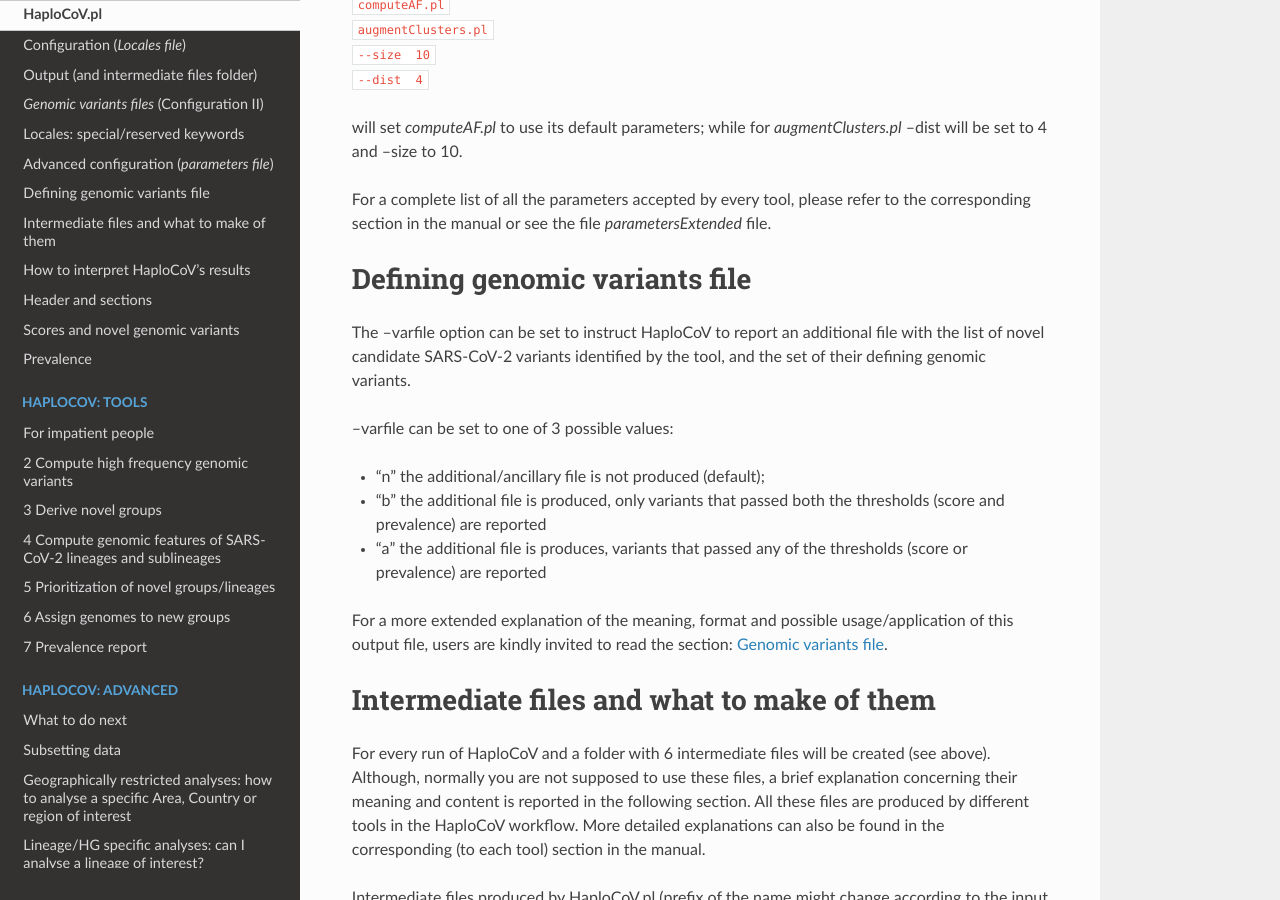
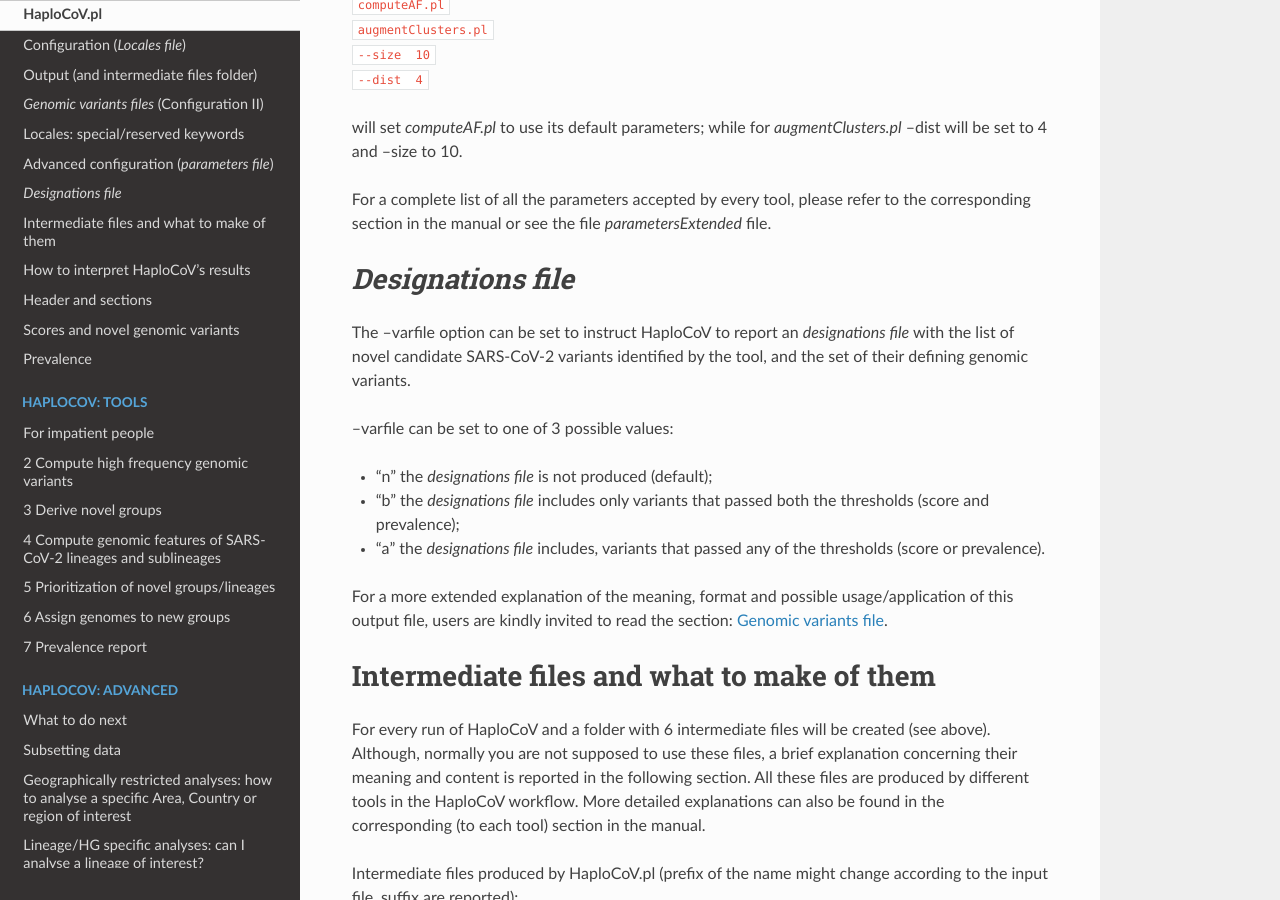
Before and after one commit to matteo14c/HaploCoV, a Sphinx documentation site: the page built from docs/source/haplocov.rst, in a window 1280 px wide and 900 px high, scrolled down 4050 px. Built offline with Sphinx 7.4.7 and the Read the Docs theme 2.0.0, drawn with Linux system fonts in a browser that asks for light colours; some of the changed text lies outside the part shown.

Commit message:
Update haplocov.rst

```diff
--- a/docs/source/haplocov.rst
+++ b/docs/source/haplocov.rst
@@ -1,6 +1,5 @@
 HaploCoV.pl
 ===========
-
 Once data has been converted in *HaploCoV format*, the complete workflow can be executed by applying *HaploCoV.pl*.
 *HaploCoV.pl* is the workhorse of HaploCoV and is the recommended way to execute our software.
 
@@ -17,7 +16,7 @@ HaploCoV.pl accepts the following options:
 * *--locales:* configuration file with the list of regions and countries to analyse;
 * *--param:* configuration file with the set of parameters to be applied by HaploCoV in your analysis;
 * *--path:* path to your HaploCoV installation;
-* *--varfile:* additional file with defining genomic variants.
+* *--varfile:* write *designations file*.
 
 **Execution**
 
@@ -146,16 +145,16 @@ while for *augmentClusters.pl* --dist will be set to 4 and --size to 10.
 For a complete list of all the parameters accepted by every tool, please refer to the corresponding section in the manual or see the file *parametersExtended* file.
 
 
-Defining genomic variants file
-==============================
+*Designations file*
+===================
 
-The --varfile option can be set to instruct HaploCoV to report an additional file with the list of novel candidate SARS-CoV-2 variants identified by the tool, and the set of their defining genomic variants.
+The --varfile option can be set to instruct HaploCoV to report an *designations file* with the list of novel candidate SARS-CoV-2 variants identified by the tool, and the set of their defining genomic variants.
 
 --varfile can be set to one of 3 possible values:
 
-* "n" the additional/ancillary file is not produced (default);
-* "b" the additional file is produced, only variants that passed both the thresholds (score and prevalence) are reported
-* "a" the additional file is produces, variants that passed any of the thresholds (score or prevalence) are reported
+* "n" the *designations file* is not produced (default);
+* "b" the *designations file* includes only variants that passed both the thresholds (score and prevalence);
+* "a" the *designations file* includes, variants that passed any of the thresholds (score or prevalence).
 
 For a more extended explanation of the meaning, format and possible usage/application of this output file, users are kindly invited to read the section: `Genomic variants file <https://haplocov.readthedocs.io/en/latest/haplocov.html#genomic-variants-files-configuration-ii>`_.
 
```
